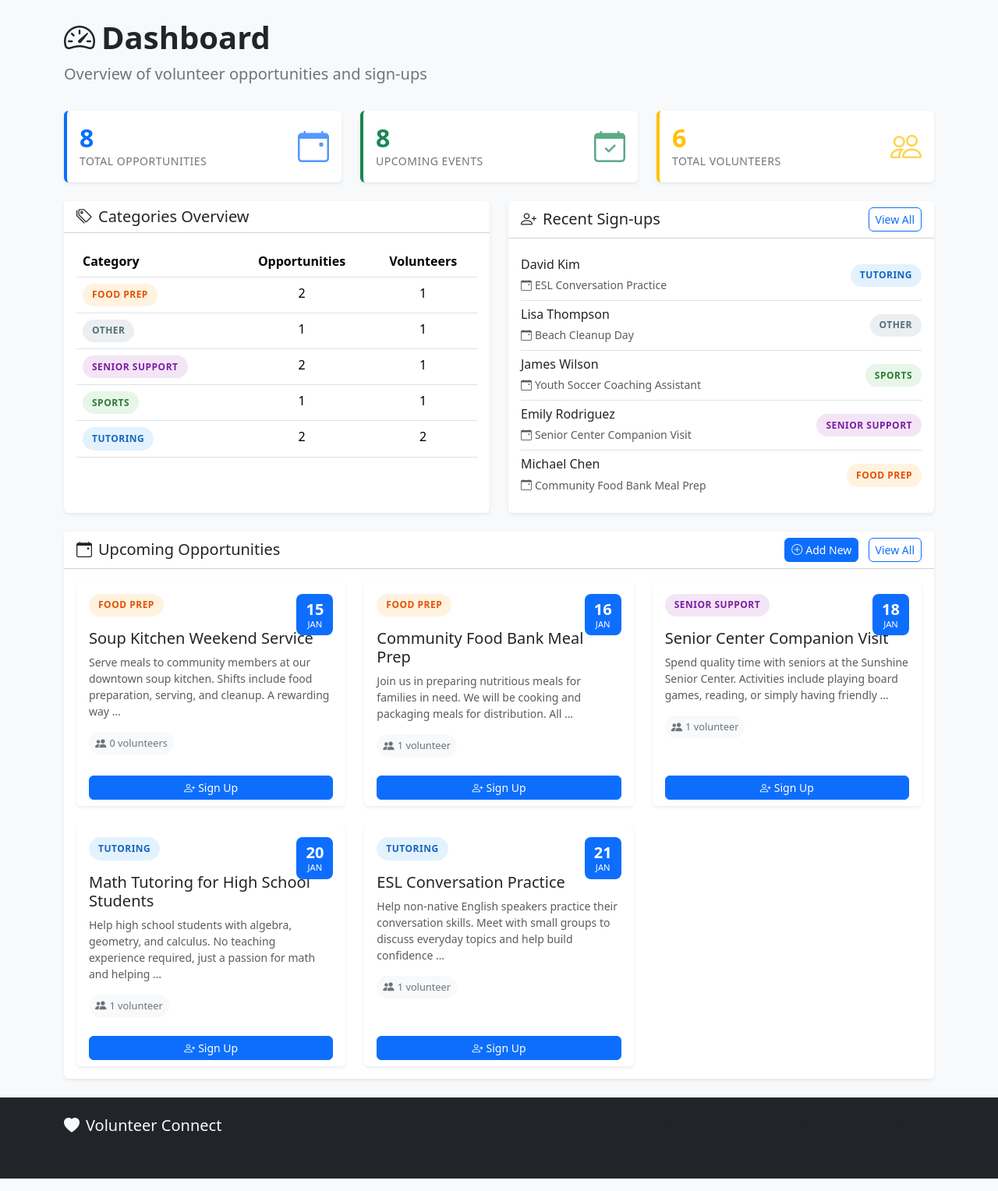
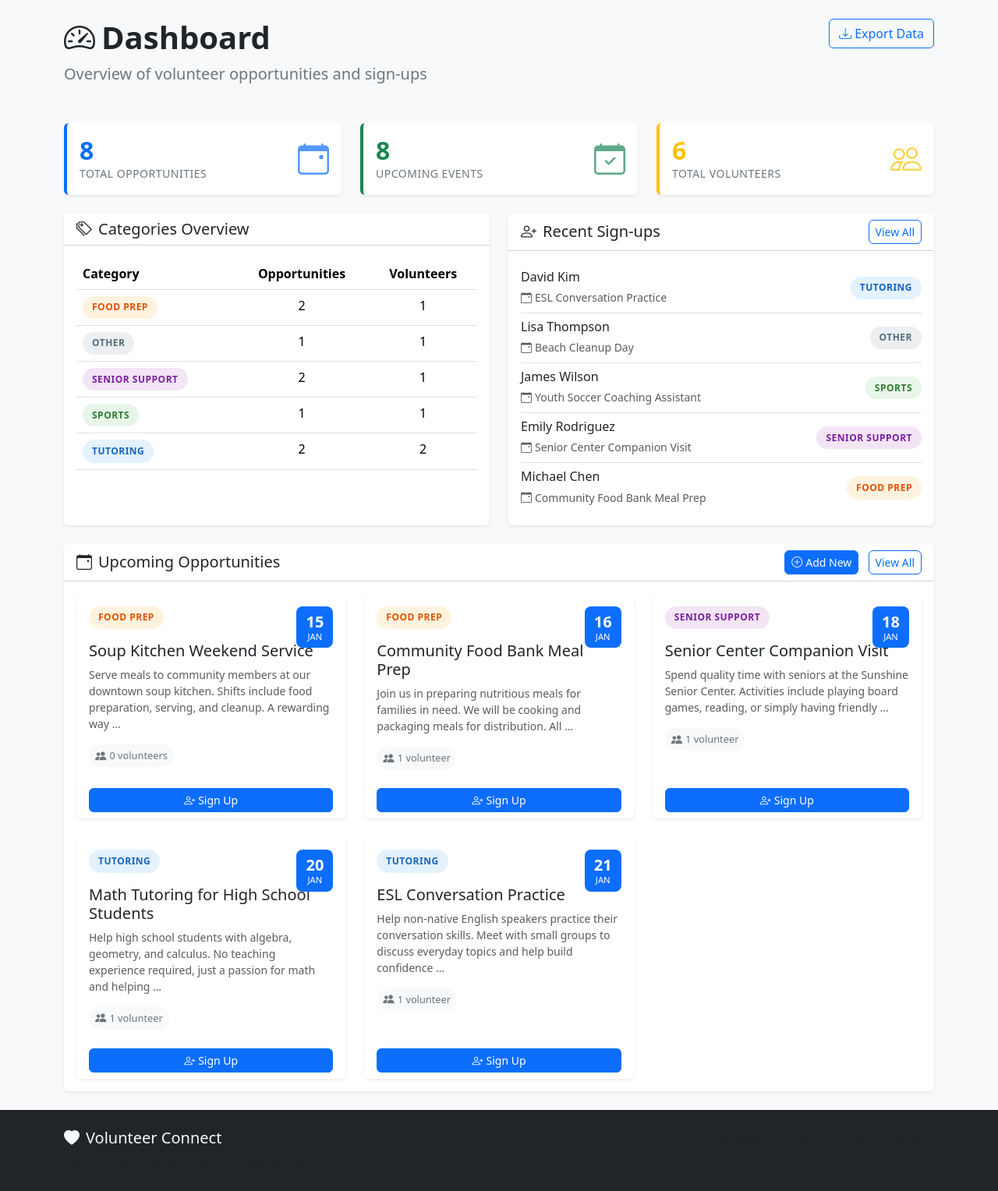
Before and after one commit to besseym/volunteer_ai, a Django app: page / in a window 1280 px wide. Shown: the part 60-1588 px from the top of the page at 78% size. Run offline with Django 5.2, Linux system fonts and the light colour scheme; data comes from the database, SQL or seed files in the repository.

Commit message:
Add CSV export for volunteer opportunities
- Add export_opportunities_csv view that generates CSV with Title,
  Category, Date, Description, and Number of Volunteers columns
- Add Export Data button to dashboard page
- Wire up /export/opportunities/ URL route

Co-Authored-By: Claude Opus 4.5 <noreply@anthropic.com>

```diff
--- a/templates/volunteers/dashboard.html
+++ b/templates/volunteers/dashboard.html
@@ -6,9 +6,14 @@
 {% block content %}
 <div class="container">
     <!-- Page Header -->
-    <div class="page-header">
-        <h1><i class="bi bi-speedometer2 me-2"></i>Dashboard</h1>
-        <p class="lead">Overview of volunteer opportunities and sign-ups</p>
+    <div class="page-header d-flex justify-content-between align-items-start">
+        <div>
+            <h1><i class="bi bi-speedometer2 me-2"></i>Dashboard</h1>
+            <p class="lead">Overview of volunteer opportunities and sign-ups</p>
+        </div>
+        <a href="{% url 'volunteers:export_opportunities_csv' %}" class="btn btn-outline-primary">
+            <i class="bi bi-download me-1"></i>Export Data
+        </a>
     </div>
 
     <!-- Stats Cards -->
--- a/volunteers/urls.py
+++ b/volunteers/urls.py
@@ -23,4 +23,7 @@ urlpatterns = [
     # API endpoints for React components
     path('api/opportunities/', views.api_opportunities, name='api_opportunities'),
     path('api/dashboard-stats/', views.api_dashboard_stats, name='api_dashboard_stats'),
+
+    # Data export
+    path('export/opportunities/', views.export_opportunities_csv, name='export_opportunities_csv'),
 ]
--- a/volunteers/views.py
+++ b/volunteers/views.py
@@ -1,5 +1,6 @@
+import csv
 from django.shortcuts import render, redirect, get_object_or_404
-from django.http import JsonResponse
+from django.http import JsonResponse, HttpResponse
 from django.contrib import messages
 from django.db.models import Count, Q
 from django.utils import timezone
@@ -251,3 +252,24 @@ def api_dashboard_stats(request):
     }
 
     return JsonResponse(stats)
+
+
+def export_opportunities_csv(request):
+    """Export all volunteer opportunities as CSV."""
+    response = HttpResponse(content_type='text/csv')
+    response['Content-Disposition'] = 'attachment; filename="volunteer_opportunities.csv"'
+
+    writer = csv.writer(response)
+    writer.writerow(['Title', 'Category', 'Date', 'Description', 'Number of Volunteers'])
+
+    opportunities = VolunteerOpportunity.objects.select_related('category').prefetch_related('volunteers')
+    for opp in opportunities:
+        writer.writerow([
+            opp.title,
+            opp.category.name,
+            opp.date.strftime('%Y-%m-%d'),
+            opp.description,
+            opp.volunteer_count,
+        ])
+
+    return response
```
